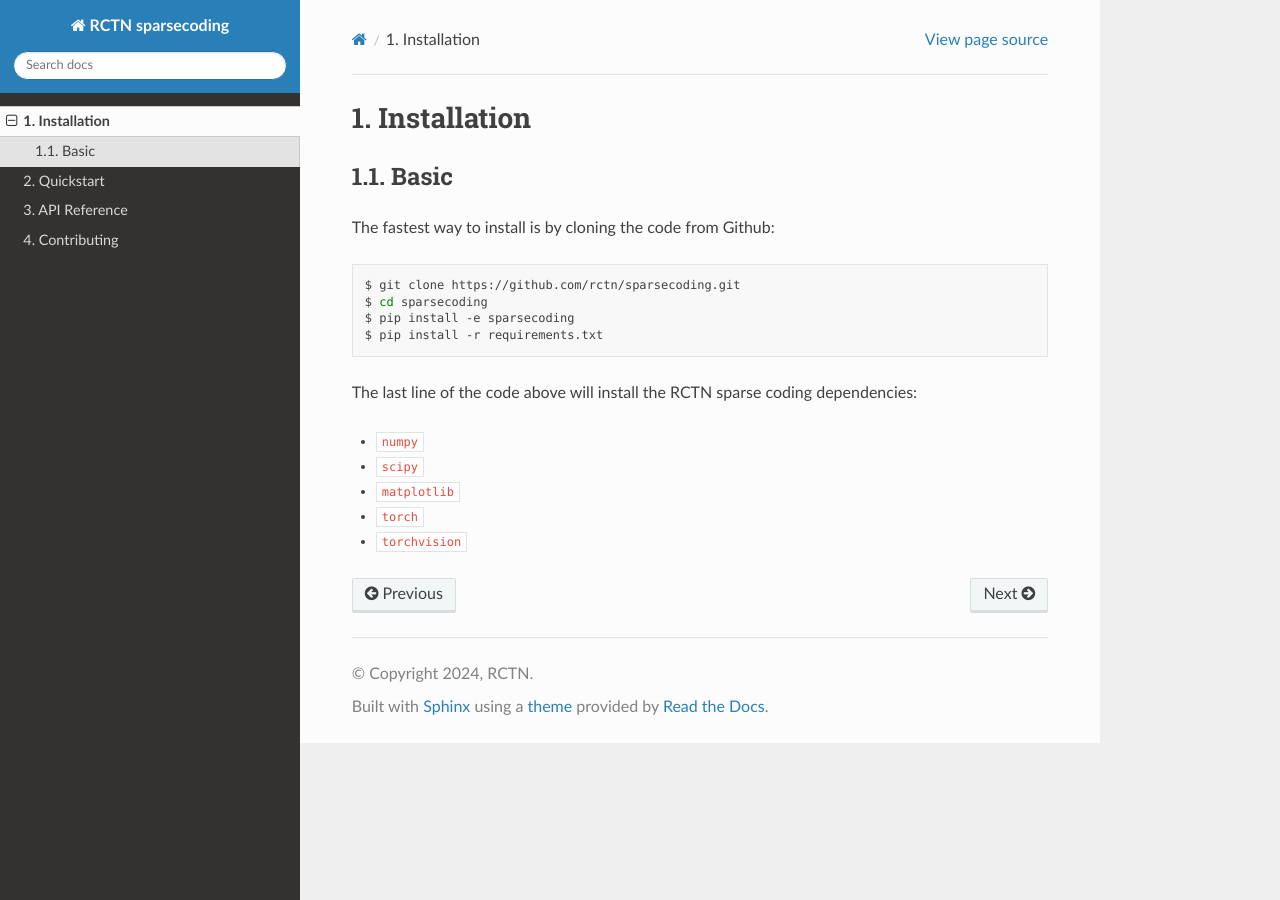
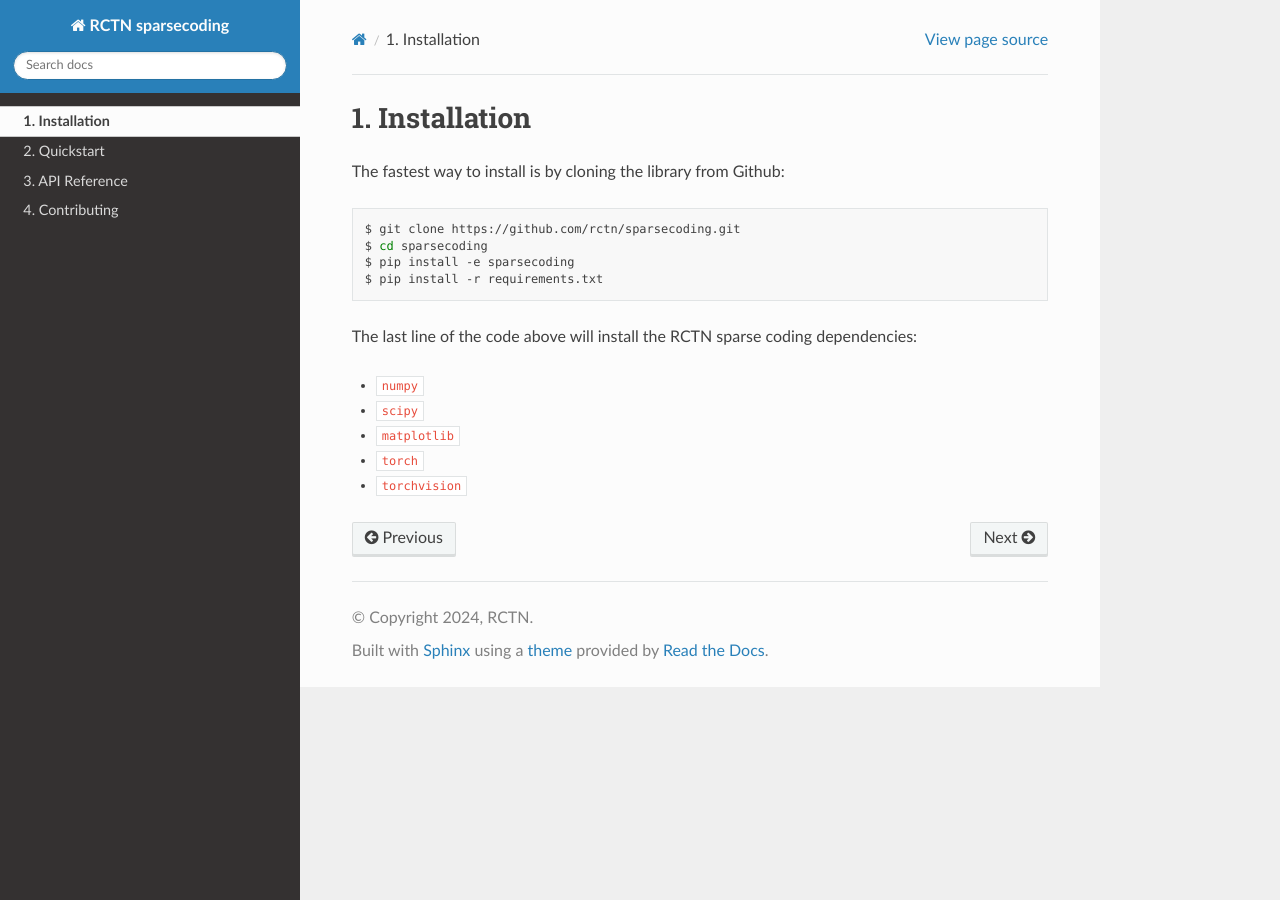
Before and after one commit to rctn/sparsecoding, a Sphinx documentation site: the page built from docs/install.rst, in a window 1280 px wide. Built offline with Sphinx 7.4.7 and the Read the Docs theme 3.1.0, drawn with Linux system fonts in a browser that asks for light colours.

Commit message:
remove basic

```diff
--- a/docs/install.rst
+++ b/docs/install.rst
@@ -2,10 +2,7 @@
 Installation
 ============
 
-Basic
------
-
-The fastest way to install is by cloning the code from Github:
+The fastest way to install is by cloning the library from Github:
 
 .. code:: bash
 
```
